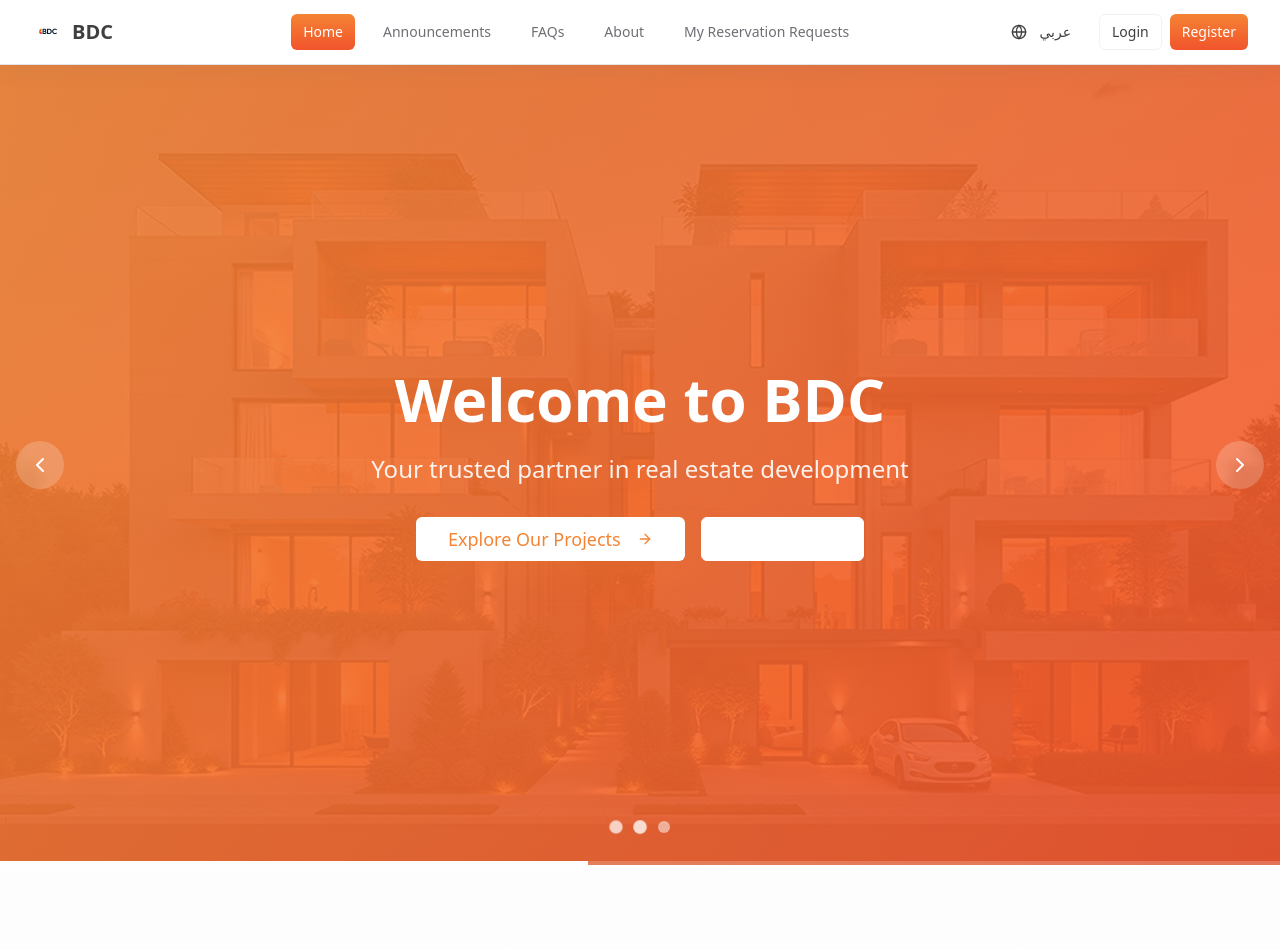
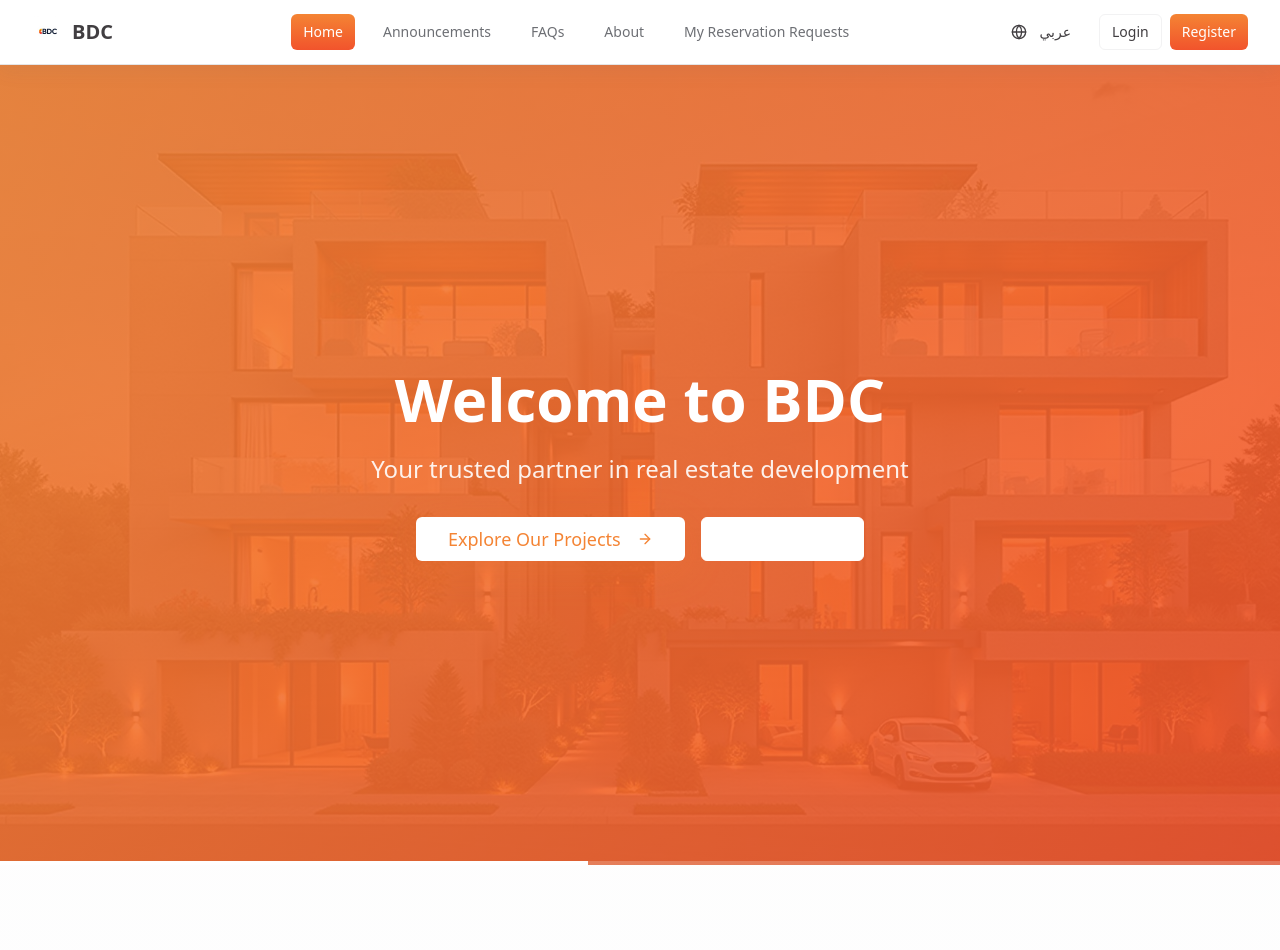
Before and after one commit to Mostafa-Megria123/bdc-bank-buddy, a React (Vite) app: page / in a window 1280 px wide. Shown: the top 950 px of the page. Built offline with nearby package versions, Linux system fonts and the light colour scheme.

Commit message:
Remove carousel controls
Remove carousel arrows and pagination buttons from the HeroCarousel component.

```diff
--- a/src/components/HeroCarousel.tsx
+++ b/src/components/HeroCarousel.tsx
@@ -55,23 +55,6 @@ export const HeroCarousel: React.FC<HeroCarouselProps> = ({
       />
       <div className="absolute inset-0 bg-gradient-overlay" />
 
-      {/* Navigation Arrows */}
-      <button
-        onClick={prevSlide}
-        className="absolute left-4 top-1/2 -translate-y-1/2 z-20 bg-white/20 hover:bg-white/30 backdrop-blur-sm rounded-full p-3 transition-all duration-300 group"
-        aria-label="Previous slide"
-      >
-        <ChevronLeft className="h-6 w-6 text-white group-hover:scale-110 transition-transform" />
-      </button>
-
-      <button
-        onClick={nextSlide}
-        className="absolute right-4 top-1/2 -translate-y-1/2 z-20 bg-white/20 hover:bg-white/30 backdrop-blur-sm rounded-full p-3 transition-all duration-300 group"
-        aria-label="Next slide"
-      >
-        <ChevronRight className="h-6 w-6 text-white group-hover:scale-110 transition-transform" />
-      </button>
-
       {/* Content */}
       <div className="relative z-10 text-center max-w-4xl mx-auto px-4 sm:px-6 lg:px-8">
         <h1 className="text-4xl md:text-6xl font-bold text-white mb-6 animate-fade-in">
@@ -102,24 +85,6 @@ export const HeroCarousel: React.FC<HeroCarouselProps> = ({
         </div>
       </div>
 
-      {/* Slide Indicators */}
-      <div className="absolute bottom-8 left-1/2 -translate-x-1/2 z-20">
-        <div className="flex space-x-3">
-          {backgroundImages.map((_, index) => (
-            <button
-              key={index}
-              onClick={() => goToSlide(index)}
-              className={`w-3 h-3 rounded-full transition-all duration-300 ${
-                index === currentSlide
-                  ? 'bg-white scale-125'
-                  : 'bg-white/50 hover:bg-white/75'
-              }`}
-              aria-label={`Go to slide ${index + 1}`}
-            />
-          ))}
-        </div>
-      </div>
-
       {/* Progress Bar */}
       {autoPlay && (
         <div className="absolute bottom-0 left-0 w-full h-1 bg-white/20">
```
